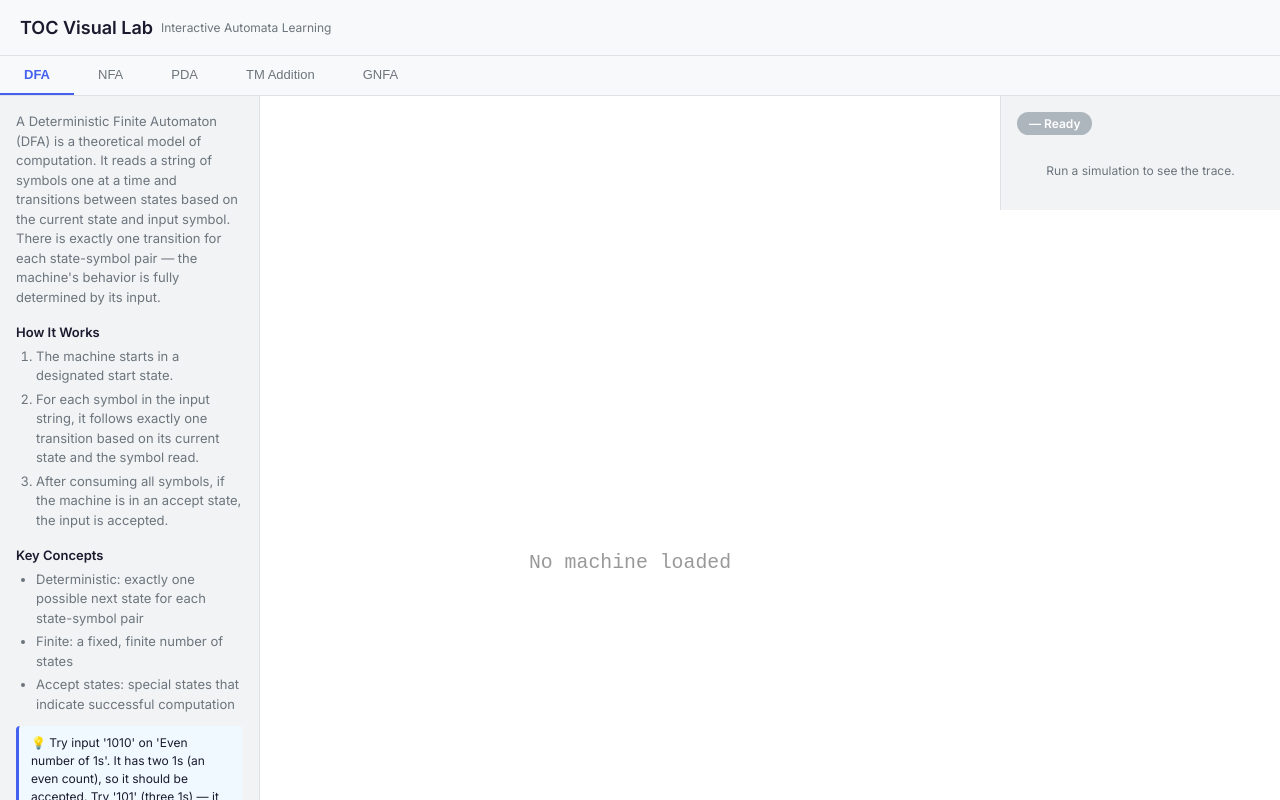
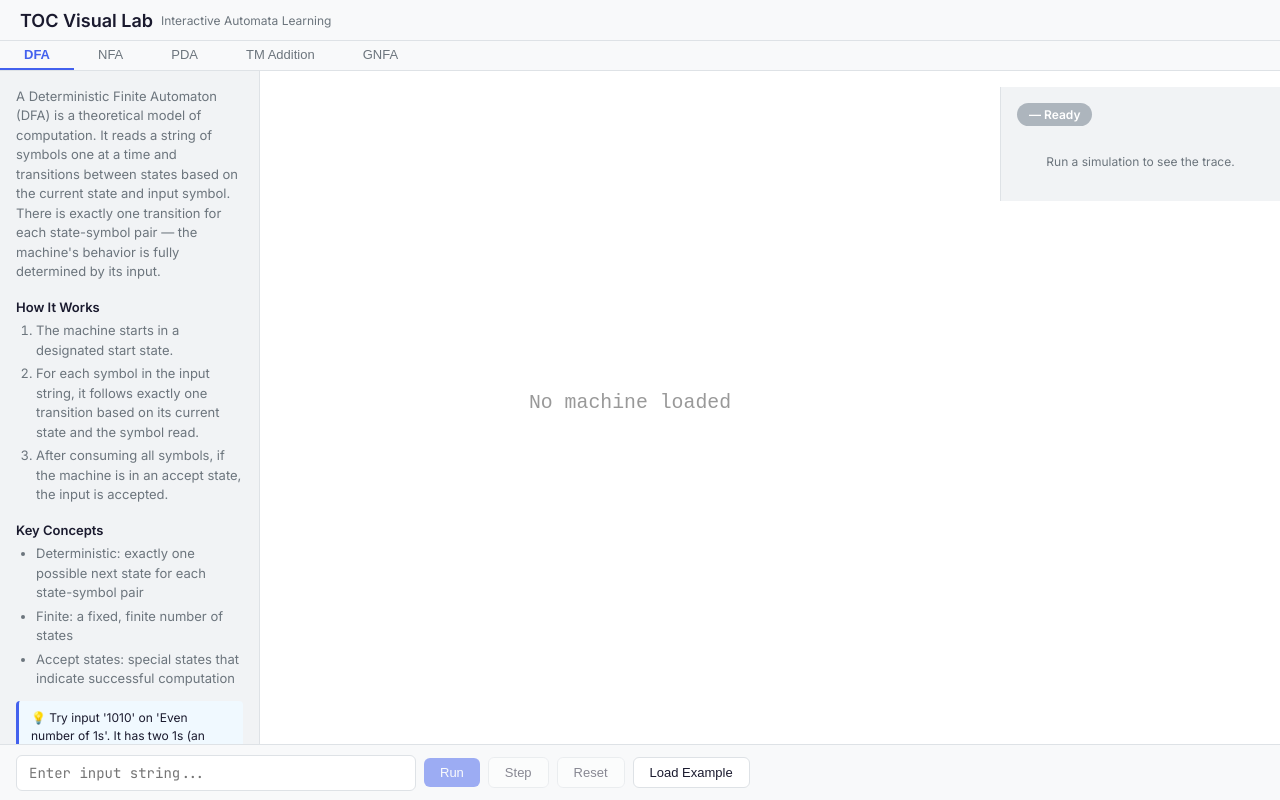
Before and after one commit to QutaibaAbualrob/theory-spa, a React (Vite) app: page / in a window 1280 px wide. Shown: the top 800 px of the page. Built offline with nearby package versions, Linux system fonts and the light colour scheme.

Commit message:
feat: update layout styles for app-container and control-bar; enforce sticky positioning and overflow handling

```diff
--- a/src/styles/layout.css
+++ b/src/styles/layout.css
@@ -1,5 +1,7 @@
 .app-container {
   min-height: 100vh;
+  max-height: 100vh;
+  overflow: hidden;
   display: flex;
   flex-direction: column;
 }
@@ -67,6 +69,9 @@
   flex: 1;
   display: grid;
   grid-template-columns: 260px 1fr 280px;
+  grid-template-rows: 1fr auto;
+  overflow-y: auto;
+  min-height: 0;
 }
 
 .left-panel {
@@ -102,6 +107,9 @@
 /* ── Control Bar ── */
 
 .control-bar {
+  position: sticky;
+  bottom: 0;
+  z-index: 10;
   height: 56px;
   background: var(--bg-secondary);
   border-top: 1px solid var(--border);
```
